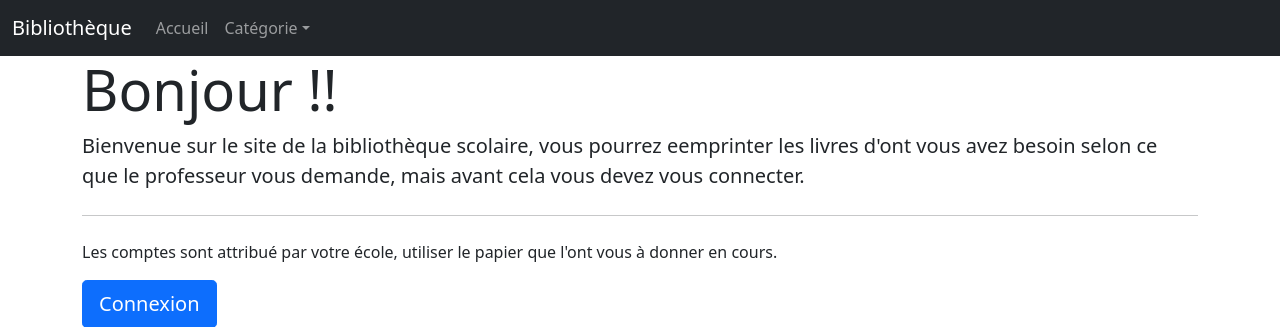
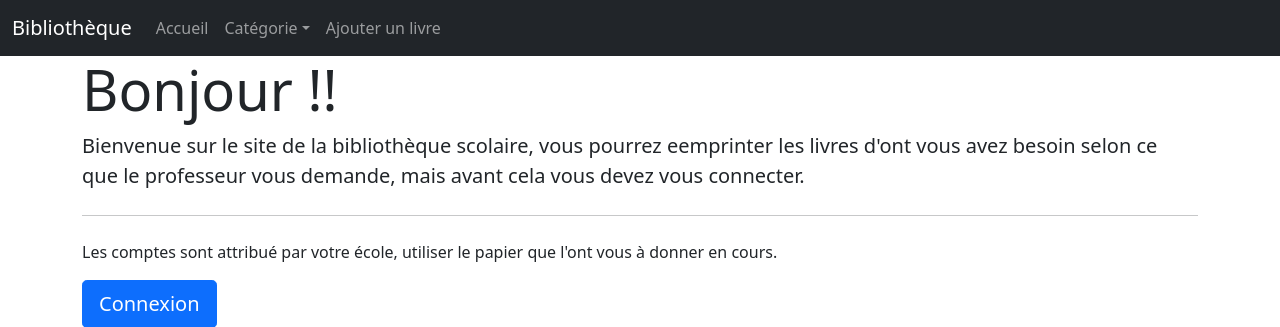
Before and after one commit to Yassine-Bel/school-simple-little-project, a Symfony app: template templates/home.html.twig in a window 1280 px wide. Shown: the top 327 px of the page. Run offline with Twig, Linux system fonts and the light colour scheme; the template is opened without the code that fills it, so the values that code supplies are empty; some libraries are stand-ins or nearby versions.

Commit message:
update the feature

```diff
--- a/templates/partials/_header.html.twig
+++ b/templates/partials/_header.html.twig
@@ -19,6 +19,10 @@
                         <a class="dropdown-item" href="/category">Etudesup</a>
                     </div>
                 </li>
+                <li class="nav-item">
+                    <a class="nav-link" href="/addbook">Ajouter un livre
+                    </a>
+                </li>
             </ul>
         </div>
     </div>
```
Also changed, not shown: src/Controller/CategoryController.php (line endings or trailing spaces), src/Controller/HomeController.php (line endings or trailing spaces), src/Controller/LoginController.php (line endings or trailing spaces), templates/category.html.twig (line endings or trailing spaces), templates/home.html.twig (line endings or trailing spaces), templates/login.html.twig (line endings or trailing spaces).
